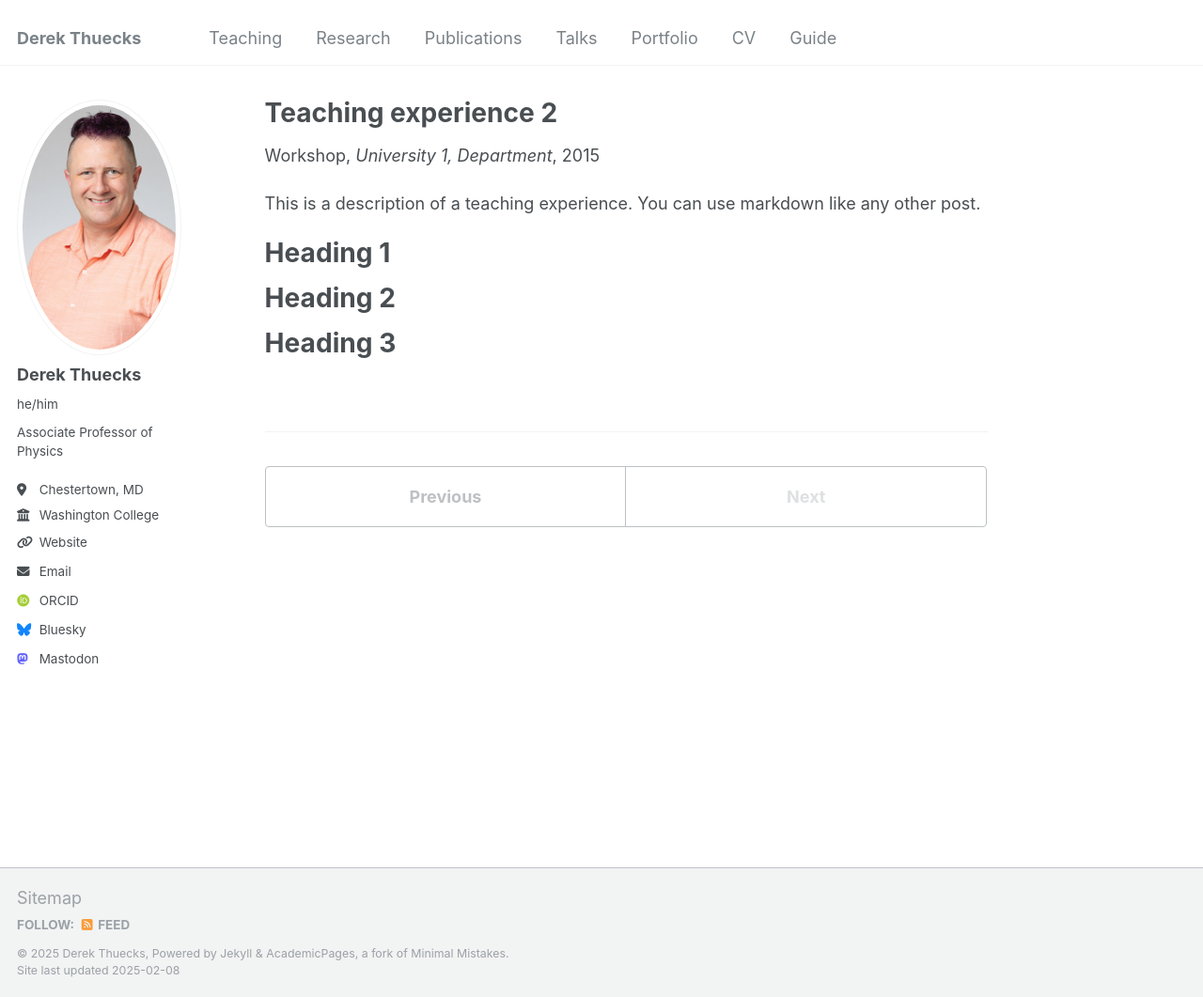
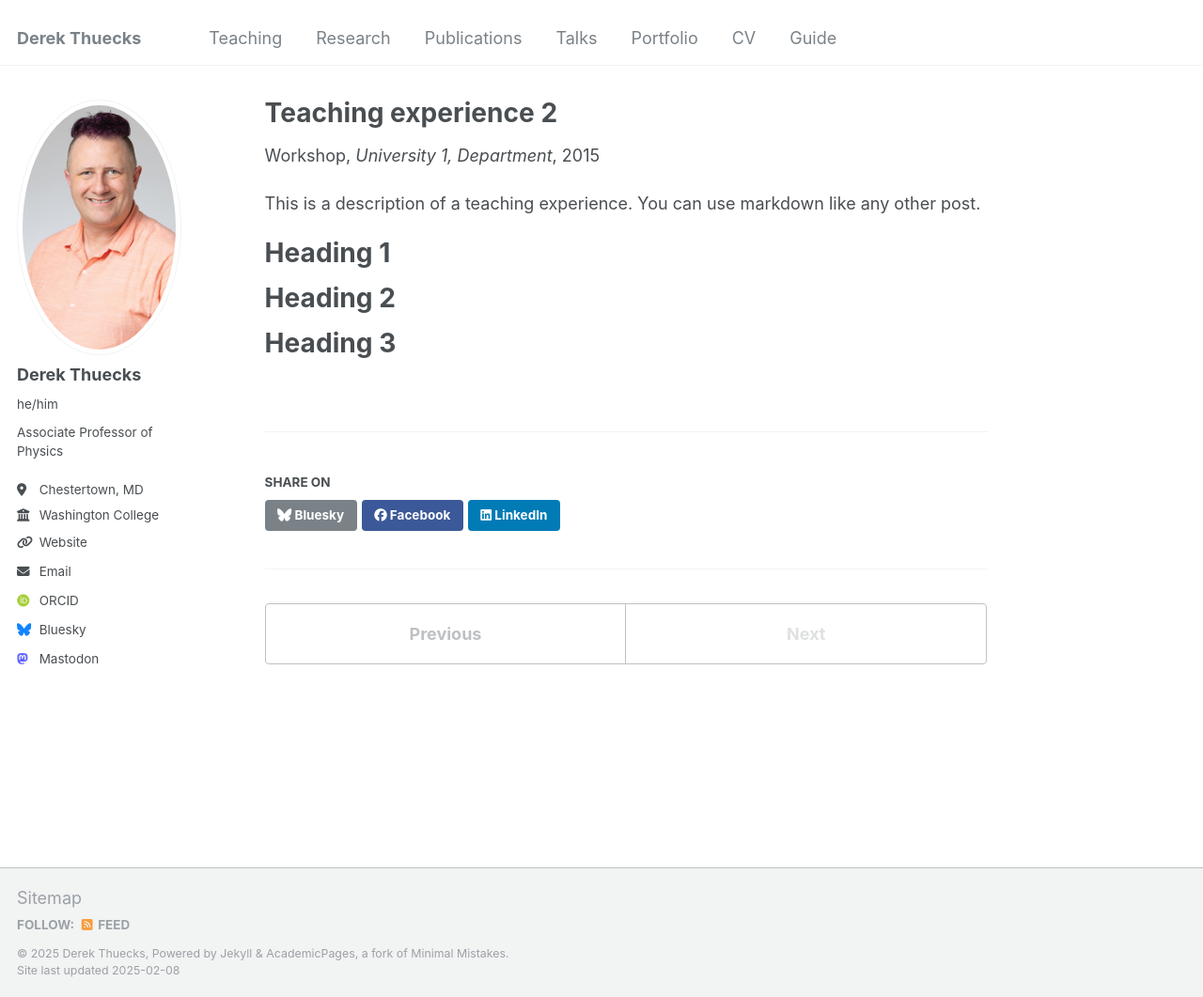
Before and after one commit to dthuecks/dthuecks.github.io, a Jekyll site: the page built from _teaching/2015-spring-teaching-2.md, in a window 1280 px wide and 1061 px high. Shown: the whole window at 94% size. Built offline with Jekyll 4.4.1, drawn with Linux system fonts in a browser that asks for light colours; some web fonts are replaced; part of the change alters nothing that is shown.

Commit message:
v0.1.250207m

```diff
--- a/_config.yml
+++ b/_config.yml
@@ -240,7 +240,7 @@ defaults:
       author_profile: true
       read_time: true
       comments: true
-      share: false
+      share: true
       related: true
   # _pages
   - scope:
@@ -256,7 +256,7 @@ defaults:
     values:
       layout: single
       author_profile: true
-      share: false
+      share: true
       comments: true
   # _publications
   - scope:
@@ -265,7 +265,7 @@ defaults:
     values:
       layout: single
       author_profile: true
-      share: false
+      share: true
       comments: true
   # _portfolio
   - scope:
@@ -274,7 +274,7 @@ defaults:
     values:
       layout: single
       author_profile: true
-      share: false
+      share: true
       comment: true
   # _research
   - scope:
@@ -283,7 +283,7 @@ defaults:
     values:
       layout: single
       author_profile: true
-      share: false
+      share: true
       comment: true
   # _talks
   - scope:
@@ -292,7 +292,7 @@ defaults:
     values:
       layout: talk
       author_profile: true
-      share: false
+      share: true
 
 
 # Sass/SCSS
```
